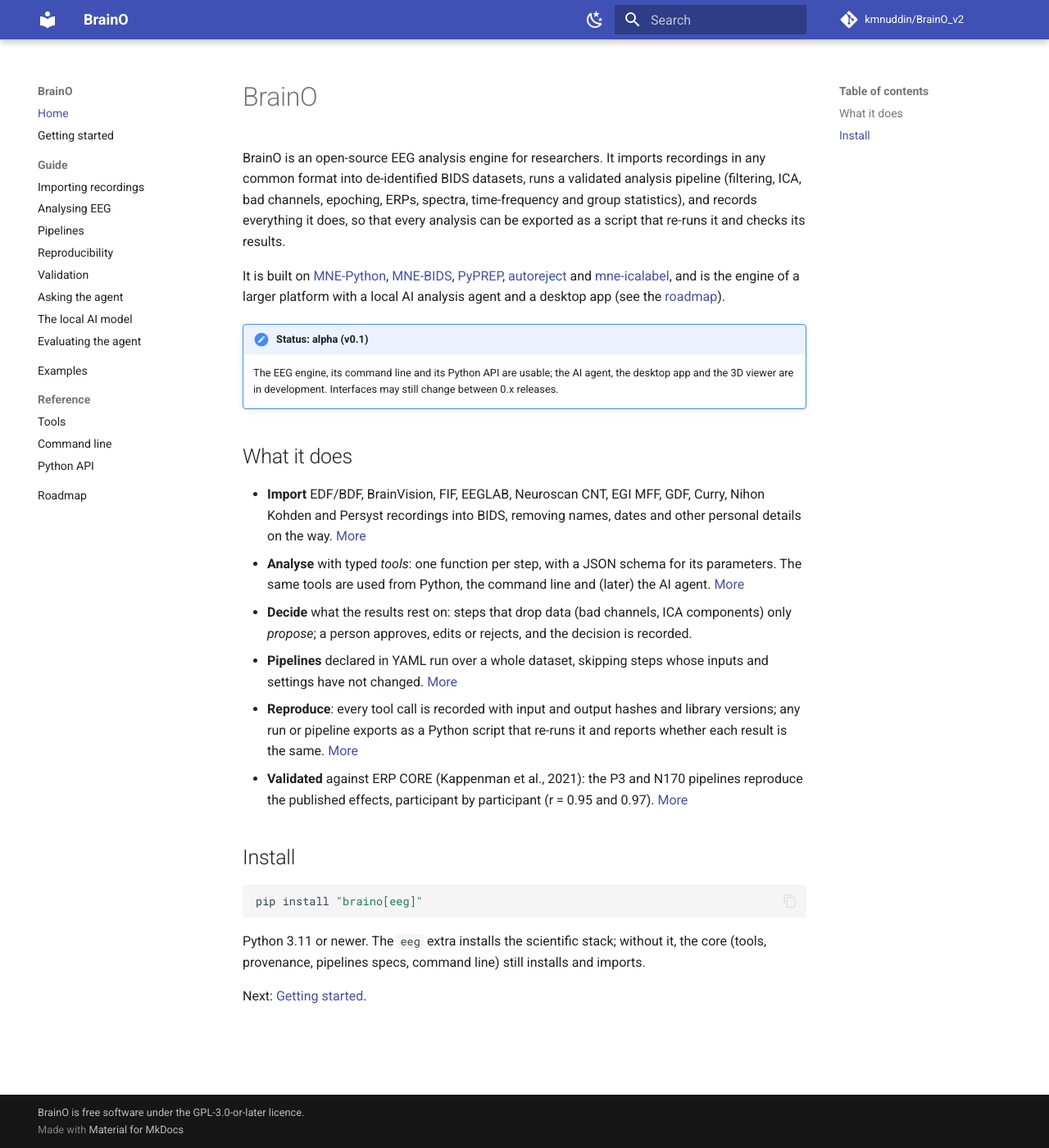
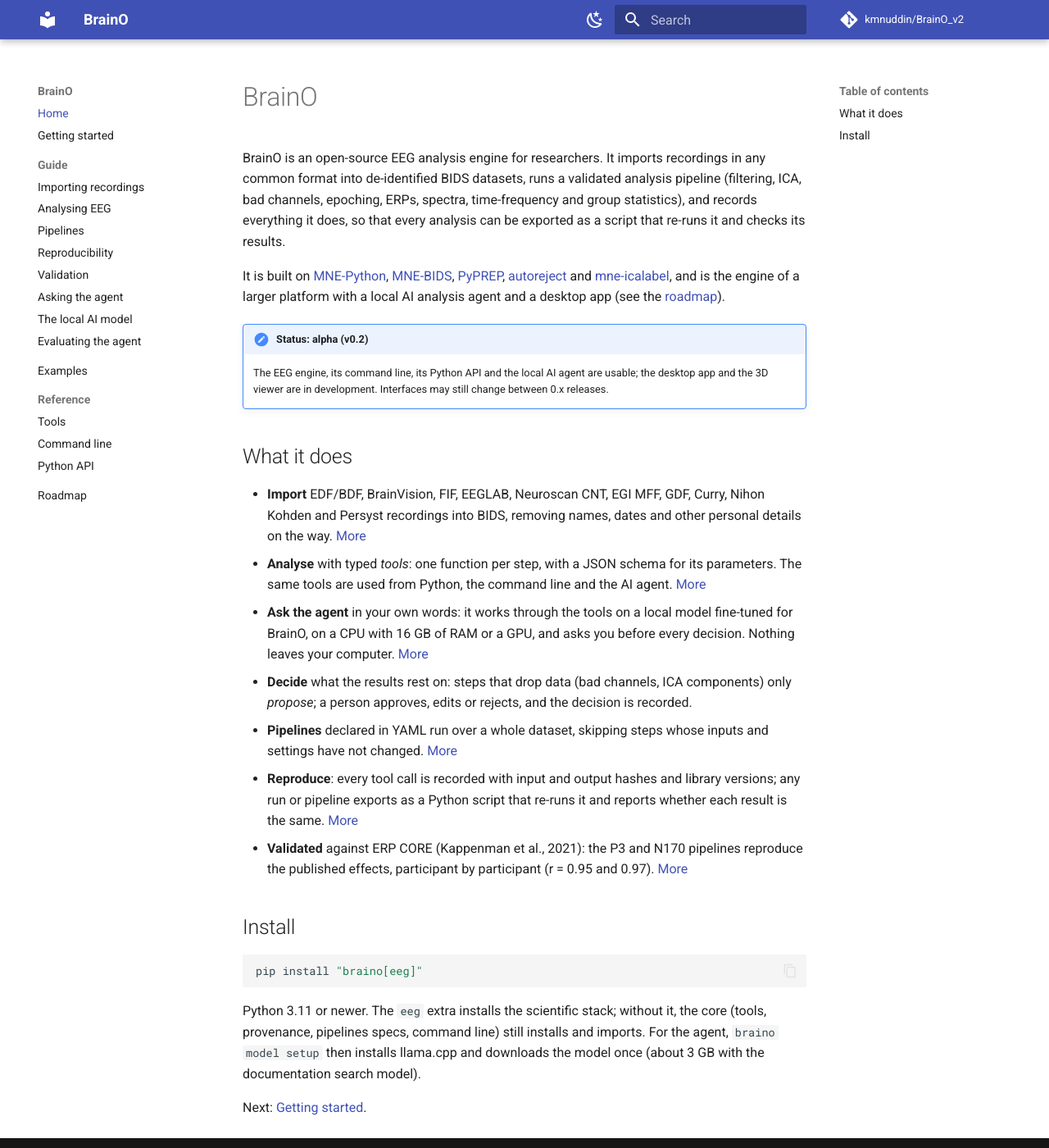
Before and after one commit to kmnuddin/BrainO_v2, an MkDocs documentation site: the page built from docs/index.md, in a window 1280 px wide and 1400 px high. Shown: the whole window at 82% size. Built offline with MkDocs 1.6.1 and Material for MkDocs 9.7.7, drawn with Linux system fonts in a browser that asks for light colours; comment, search, counter and statistics services are not loaded.

Commit message:
Prepare v0.2.0: the local AI agent
Version 0.2.0, with its changelog section (a summary of the release on
top), the agent in both READMEs and on the documentation home page, the
documentation search index rebuilt for the changed pages, and the plan's
progress note.

Fixes the intermittent engine CI failure: the model server's random API
key could start with "-", which the server's argument parser read as an
option, so the server did not start. The key is now hexadecimal.

Checked: lint, types, 590 tests, the strict docs build, twine check, and
the wheel in a clean environment, through model setup and a real agent
request.

Co-Authored-By: Claude Opus 5.5 <noreply@anthropic.com>

````diff
--- a/docs/index.md
+++ b/docs/index.md
@@ -11,9 +11,10 @@ It is built on [MNE-Python](https://mne.tools), [MNE-BIDS](https://mne.tools/mne
 [mne-icalabel](https://mne.tools/mne-icalabel/), and is the engine of a larger platform with a
 local AI analysis agent and a desktop app (see the [roadmap](PLAN.md)).
 
-!!! note "Status: alpha (v0.1)"
-    The EEG engine, its command line and its Python API are usable; the AI agent, the desktop
-    app and the 3D viewer are in development. Interfaces may still change between 0.x releases.
+!!! note "Status: alpha (v0.2)"
+    The EEG engine, its command line, its Python API and the local AI agent are usable; the
+    desktop app and the 3D viewer are in development. Interfaces may still change between 0.x
+    releases.
 
 ## What it does
 
@@ -21,8 +22,11 @@ local AI analysis agent and a desktop app (see the [roadmap](PLAN.md)).
   and Persyst recordings into BIDS, removing names, dates and other personal details on the
   way. [More](guide/importing.md)
 - **Analyse** with typed *tools*: one function per step, with a JSON schema for its parameters.
-  The same tools are used from Python, the command line and (later) the AI agent.
+  The same tools are used from Python, the command line and the AI agent.
   [More](guide/analysis.md)
+- **Ask the agent** in your own words: it works through the tools on a local model fine-tuned
+  for BrainO, on a CPU with 16 GB of RAM or a GPU, and asks you before every decision. Nothing
+  leaves your computer. [More](guide/agent.md)
 - **Decide** what the results rest on: steps that drop data (bad channels, ICA components) only
   *propose*; a person approves, edits or rejects, and the decision is recorded.
 - **Pipelines** declared in YAML run over a whole dataset, skipping steps whose inputs and
@@ -40,6 +44,8 @@ pip install "braino[eeg]"
 ```
 
 Python 3.11 or newer. The `eeg` extra installs the scientific stack; without it, the core
-(tools, provenance, pipelines specs, command line) still installs and imports.
+(tools, provenance, pipelines specs, command line) still installs and imports. For the agent,
+`braino model setup` then installs llama.cpp and downloads the model once (about 3 GB with the
+documentation search model).
 
 Next: [Getting started](getting-started.md).
````
Also changed, not shown: CHANGELOG.md (+9 -0 lines), README.md (+6 -3 lines), docs/PLAN.md (+3 -3 lines), engine/README.md (+18 -3 lines), 5 other files.
